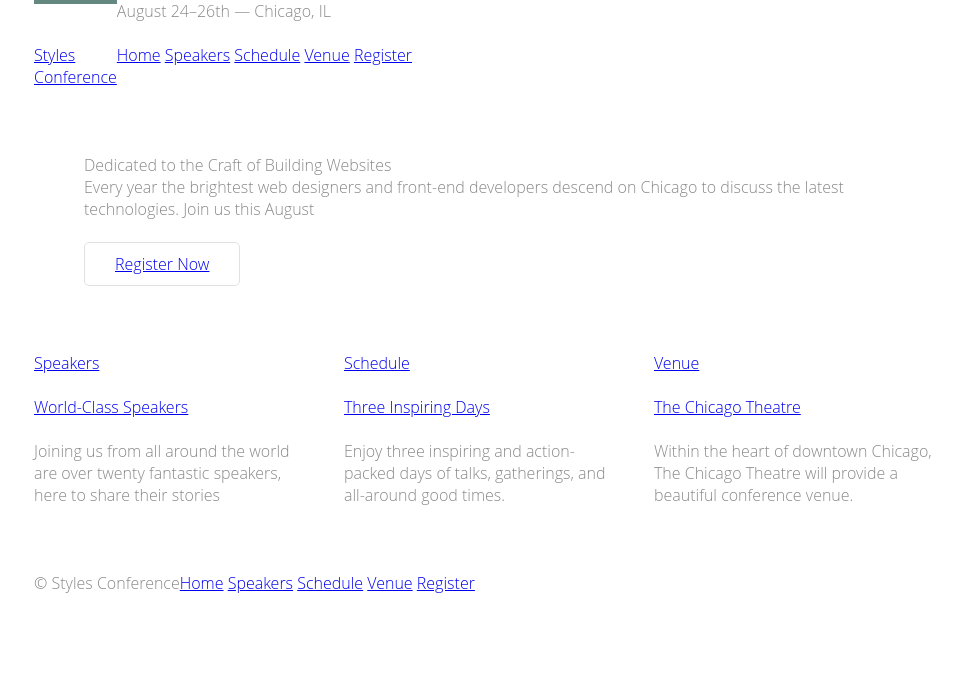
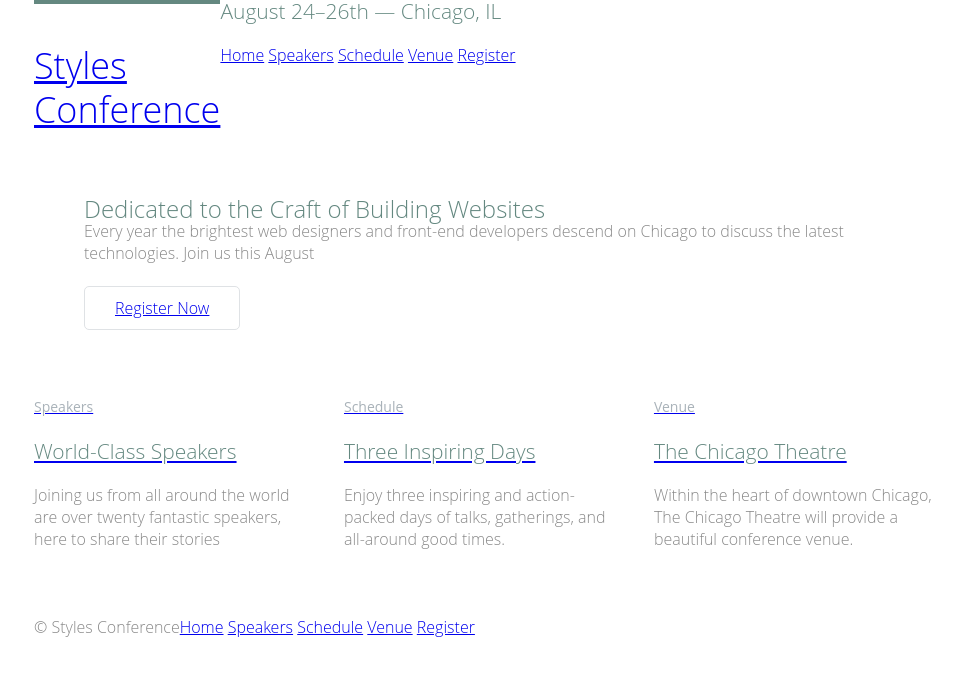
Before and after one commit to alexkassil/Practice-Websites, a plain HTML site: page Style Conference/index.html in a window 1280 px wide. Shown: the whole page, without its empty margins (156-1118 px from the left). Drawn offline with Linux system fonts and the light colour scheme.

Commit message:
Added styling for heading elements

```diff
--- a/Style Conference/assets/stylesheets/main.css
+++ b/Style Conference/assets/stylesheets/main.css
@@ -188,3 +188,30 @@ body {
 	color: #888;
 	font: 300 16px/22px "Open Sans", "Helvetica Neue", Helvetica, Arial, sans-serif;
 }
+
+h1, h2, h3, h4 {
+	color: #648880;
+}
+
+h1 {
+	font-size: 36px;
+	line-height: 44px;
+}
+
+h2 {
+	font-size: 24px;
+}
+
+h3 {
+	font-size: 21px;
+}
+
+h4 {
+	font-size: 18px;
+}
+
+h5 {
+	color: #a9b2b9;
+	font-size: 14px;
+	font-weight: 400;
+}
```
